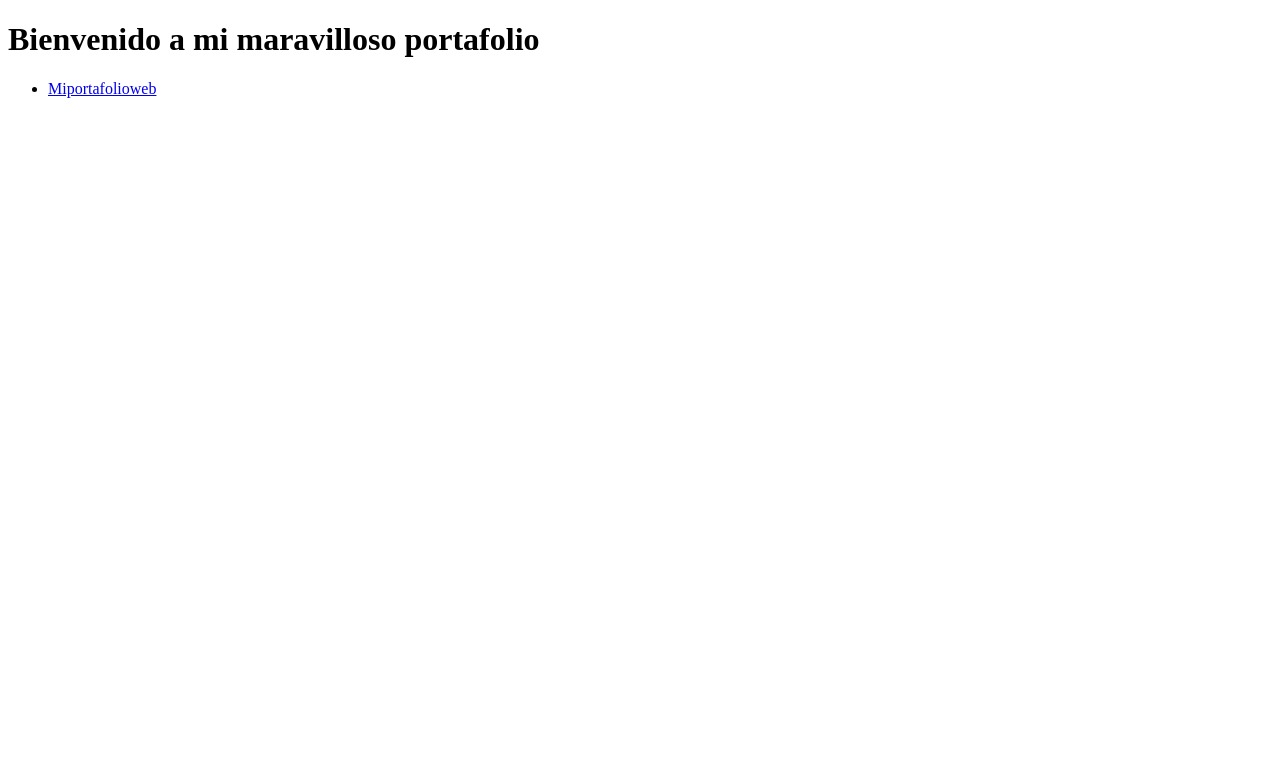
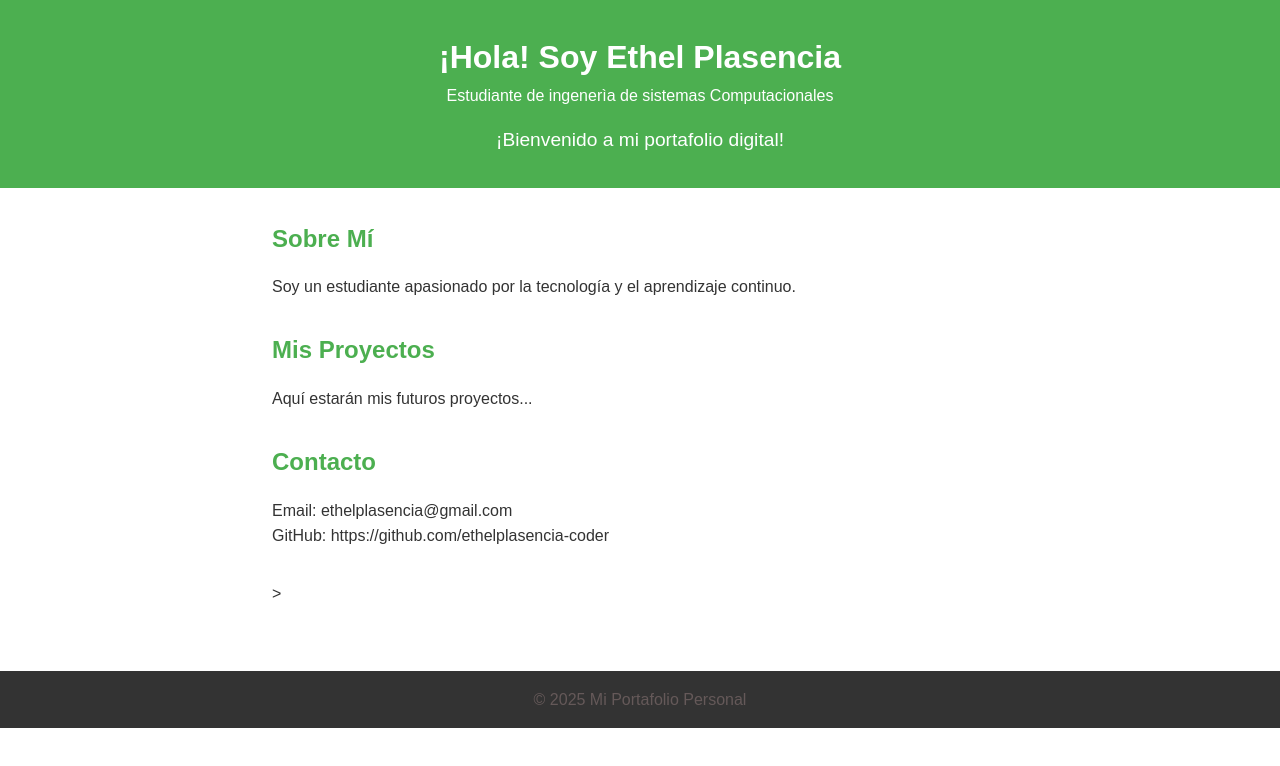
Before and after one commit to ethelplasencia-coder/miportafolioweb, a plain HTML site: page index.html in a window 1280 px wide. Drawn offline with Linux system fonts and the light colour scheme.

Commit message:
Agregar secciòn de contacto

```diff
--- a/index.html
+++ b/index.html
@@ -2,17 +2,38 @@
 <html lang="es">
 <head>
     <meta charset="UTF-8">
-    <meta name="viewport" content="width=device-width,initial-scale=1.0">
-    <title>Mi portafolio web</title>
-    <link rel="stylesheet" href="style.css">
+    <meta name="viewport" content="width=device-width, initial-scale=1.0">
+    <title>Mi Portafolio en GitHub</title>
+    <link rel="stylesheet" href="styles.css">
 </head>
 <body>
-    <h1>Bienvenido a mi maravilloso portafolio</h1>
-    <nav>
-        <ul>
-        <li><a href="./Miportafolioweb/">Miportafolioweb</a></li>
-        </ul>
-    </nav>
+    <header>
+        <h1>¡Hola! Soy Ethel Plasencia</h1>
+        <p>Estudiante de ingenerìa de sistemas Computacionales</p>
+    </header>
+
+    <main>
+        <section id="sobre-mi">
+            <h2>Sobre Mí</h2>
+            <p>Soy un estudiante apasionado por la tecnología y el aprendizaje continuo.</p>
+        </section>
+
+        <section id="proyectos">
+            <h2>Mis Proyectos</h2>
+            <p>Aquí estarán mis futuros proyectos...</p>
+        </section>
+        <section id="Contacto">
+            <h2>Contacto</h2>
+            <p>Email: ethelplasencia@gmail.com</p>
+            <p>GitHub: https://github.com/ethelplasencia-coder</p>
+        </section>
+ >
+    </main>
+
+    <footer>
+        <p>&copy; 2025 Mi Portafolio Personal</p>
+    </footer>
+
+    <script src="script.js"></script>
 </body>
-
 </html>
```
